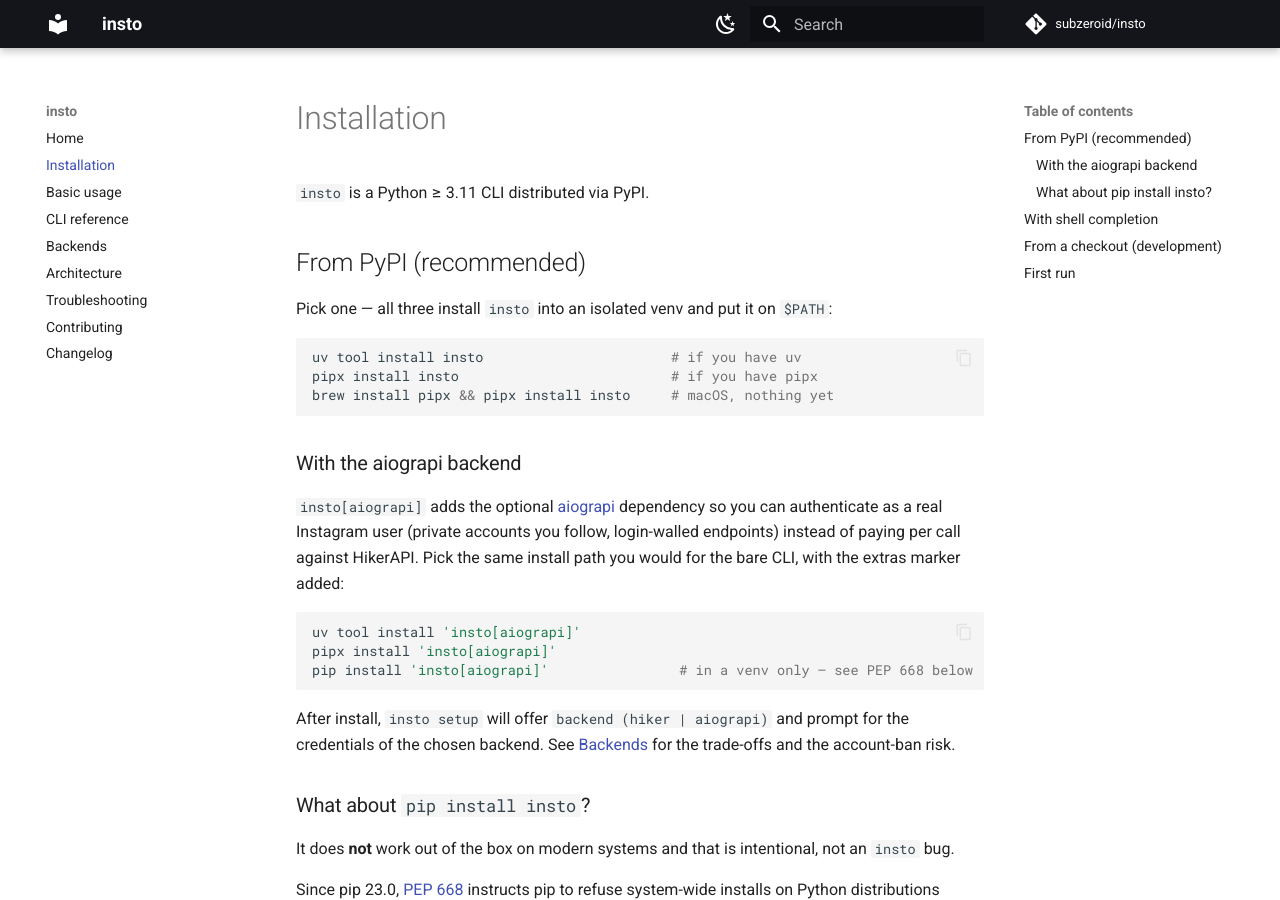
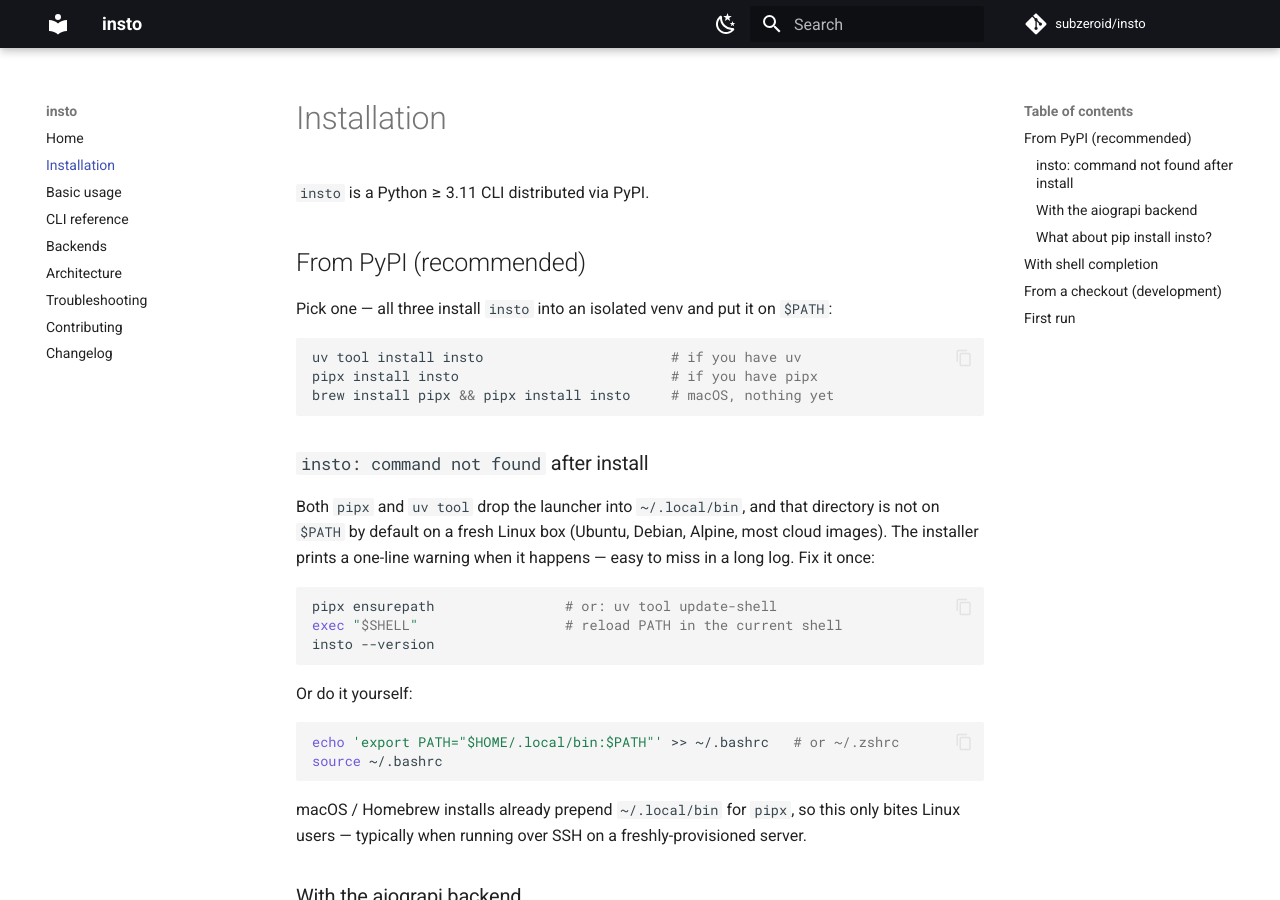
Before and after one commit to subzeroid/insto, an MkDocs documentation site: the page built from docs/installation.md, in a window 1280 px wide and 900 px high. Built offline with MkDocs 1.6.1 and Material for MkDocs 9.7.7, drawn with Linux system fonts in a browser that asks for light colours; comment, search, counter and statistics services are not loaded.

Commit message:
docs: PATH gotcha after pipx / uv tool install
Real user report: pipx insto[aiograpi] over SSH on a fresh Ubuntu
server — the launcher landed in ~/.local/bin, which is not on $PATH
by default. The user got 'insto: command not found' immediately after
the success message.

Both README and docs/installation.md now call this out next to the
install commands, with the two-line fix:

    pipx ensurepath          # or: uv tool update-shell
    exec "$SHELL"

````diff
--- a/docs/installation.md
+++ b/docs/installation.md
@@ -11,6 +11,25 @@
 pipx install insto                          # if you have pipx
 brew install pipx && pipx install insto     # macOS, nothing yet
 ```
+
+### `insto: command not found` after install
+
+Both `pipx` and `uv tool` drop the launcher into `~/.local/bin`, and that directory is not on `$PATH` by default on a fresh Linux box (Ubuntu, Debian, Alpine, most cloud images). The installer prints a one-line warning when it happens — easy to miss in a long log. Fix it once:
+
+```sh
+pipx ensurepath                # or: uv tool update-shell
+exec "$SHELL"                  # reload PATH in the current shell
+insto --version
+```
+
+Or do it yourself:
+
+```sh
+echo 'export PATH="$HOME/.local/bin:$PATH"' >> ~/.bashrc   # or ~/.zshrc
+source ~/.bashrc
+```
+
+macOS / Homebrew installs already prepend `~/.local/bin` for `pipx`, so this only bites Linux users — typically when running over SSH on a freshly-provisioned server.
 
 ### With the aiograpi backend
 
````
Also changed, not shown: README.md (+10 -0 lines), 1 other file.
